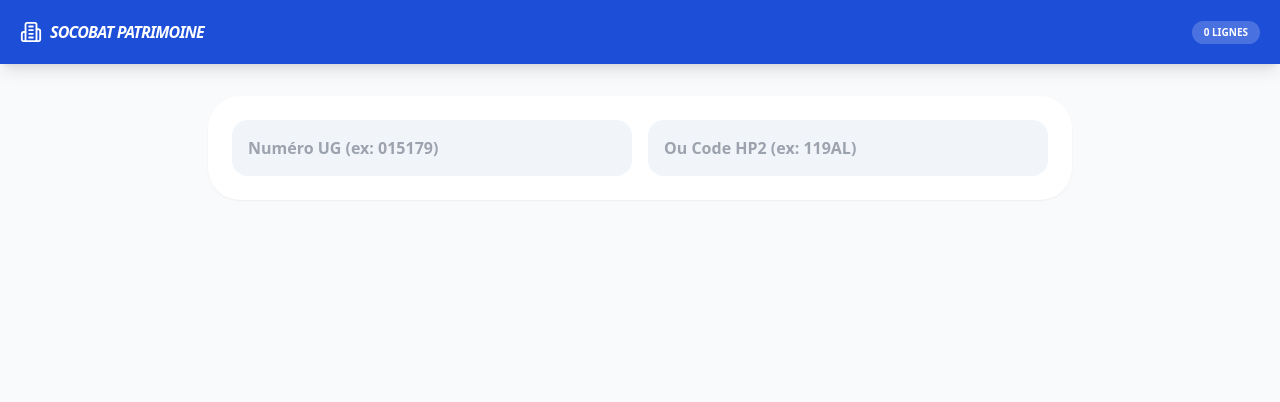
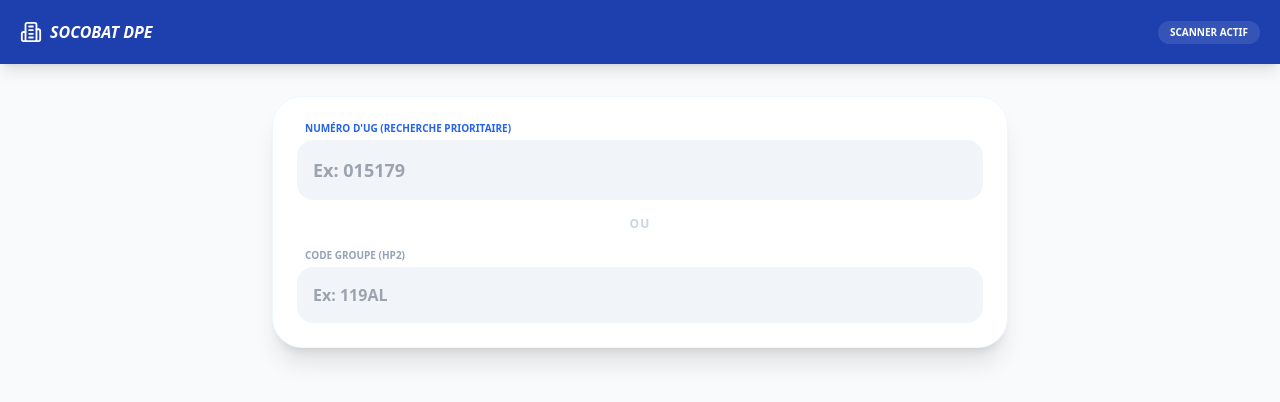
Before and after one commit to Jeb0512/socobat-patrimoine-PH, a React (Create React App) app: page / in a window 1280 px wide. Shown: the top 402 px of the page. Built offline with nearby package versions, Linux system fonts and the light colour scheme; no server answers.

Commit message:
Update App.js

```diff
--- a/src/App.js
+++ b/src/App.js
@@ -10,11 +10,11 @@ const FICHIERS_EXCEL = [
   "5 - panneaux solaires_novembre 2024.xlsx"
 ];
 
-// Force le format 6 caractères (ex: 8856 -> 008856)
-const formatUG = (val) => {
-  let s = String(val || "").trim().replace(/\s/g, '');
+// Nettoyage et formatage strict (ex: " 15179 " -> "015179")
+const normalize = (val) => {
+  let s = String(val || "").trim().toUpperCase().replace(/\s/g, '');
   if (/^\d+$/.test(s) && s.length < 6) return s.padStart(6, '0');
-  return s.toUpperCase();
+  return s;
 };
 
 export default function App() {
@@ -32,8 +32,10 @@ export default function App() {
           const ab = await res.arrayBuffer();
           const wb = XLSX.read(ab, { type: 'array' });
           wb.SheetNames.forEach(sn => {
-            const json = XLSX.utils.sheet_to_json(wb.Sheets[sn], { defval: "" });
-            all.push(...json.map(r => ({ ...r, _F: f })));
+            // Lecture brute (header: 1) pour accéder aux colonnes par index numérique
+            const rows = XLSX.utils.sheet_to_json(wb.Sheets[sn], { header: 1, defval: "" });
+            // On transforme en objet mais on garde une trace de l'index des colonnes
+            all.push(...rows.map(r => ({ _RAW_ARRAY: r, _F: f })));
           });
         } catch (e) { console.error(e); }
       }
@@ -44,120 +46,141 @@ export default function App() {
   }, []);
 
   const result = useMemo(() => {
-    const sU = formatUG(search.ug);
+    const sU = normalize(search.ug);
     const sH = search.hp2.trim().toUpperCase();
     if (!sU && !sH) return null;
 
-    // 1. Trouver l'UG et son groupe associé (Fichier 4)
-    let ugData = null;
-    let currentHP2 = sH;
+    let targetHP2 = sH;
+    let targetUGRow = null;
 
+    // 1. RECHERCHE DE L'UG (Scan de toutes les colonnes de tous les fichiers)
     if (sU) {
-      ugData = data.find(r => formatUG(r['N° UG'] || r['UG']) === sU);
-      if (ugData) {
-        // On récupère le HP2 en colonne B (souvent 'GROUPE (HP2)')
-        currentHP2 = String(ugData['GROUPE (HP2)'] || ugData['CODE_SITE'] || "").trim().toUpperCase();
+      targetUGRow = data.find(r =>
+        r._RAW_ARRAY.some(cell => normalize(cell) === sU)
+      );
+      if (targetUGRow) {
+        // Si trouvé, on cherche le HP2 sur la même ligne (souvent Col B = index 1)
+        targetHP2 = normalize(targetUGRow._RAW_ARRAY[1] || targetHP2);
       }
     }
 
-    if (!currentHP2) return null;
+    if (!targetHP2) return null;
 
-    // 2. Calculer la somme SHA du groupe (Fichier 4 - Colonne L)
-    const totalSHA = data
-      .filter(r => r._F.includes("4") && String(r['GROUPE (HP2)'] || r['GROUPE'] || "").trim().toUpperCase() === currentHP2)
-      .reduce((acc, r) => {
-        const val = parseFloat(String(r['SURFACE HABITABLE (SHA)'] || r['SHA'] || 0).replace(',', '.'));
-        return acc + (isNaN(val) ? 0 : val);
-      }, 0);
+    // 2. CALCUL DE LA SOMME (Fichier 4 uniquement)
+    // On cible le fichier 4, on cherche targetHP2 en Col B (index 1) et on somme Col L (index 11)
+    const rowsFile4 = data.filter(r => r._F.toLowerCase().includes("ug surfaces") || r._F.includes("4"));
 
-    // 3. Récupérer les infos techniques
-    const groupRows = data.filter(r => String(r['GROUPE (HP2)'] || r['HP2'] || "").trim().toUpperCase() === currentHP2);
+    let sumSHA = 0;
+    rowsFile4.forEach(r => {
+      const rowHP2 = normalize(r._RAW_ARRAY[1]); // Colonne B
+      if (rowHP2 === targetHP2) {
+        const val = parseFloat(String(r._RAW_ARRAY[11]).replace(',', '.')); // Colonne L
+        if (!isNaN(val)) sumSHA += val;
+      }
+    });
 
-    const findInfo = (keys) => {
+    // 3. INFOS TECHNIQUES (Scan large)
+    const groupRows = data.filter(r => r._RAW_ARRAY.some(cell => normalize(cell) === targetHP2));
+
+    const findInfo = (terms) => {
       for (const r of groupRows) {
-        for (const k of Object.keys(r)) {
-          if (keys.some(tk => k.toUpperCase().includes(tk))) {
-            const v = String(r[k]).trim();
-            if (v && v !== "0" && v !== "N/A") return v;
-          }
+        const lineStr = r._RAW_ARRAY.join(" ").toUpperCase();
+        if (terms.some(t => lineStr.includes(t))) {
+          // On cherche une cellule qui n'est pas le code HP2 lui-même
+          return r._RAW_ARRAY.find(cell =>
+            cell && cell !== targetHP2 && String(cell).length > 3
+          ) || "N/C";
         }
       }
       return "N/C";
     };
 
     return {
-      hp2: currentHP2,
-      nom: findInfo(["NOM", "LIBELLE"]),
-      adr: findInfo(["ADRESSE", "RUE"]),
-      shaUG: ugData ? (ugData['SURFACE HABITABLE (SHA)'] || ugData['SHA'] || "N/A") : null,
-      shaTotal: totalSHA.toFixed(2),
-      equip: findInfo(["EQUIPEMENT", "CHAUFFAGE"]),
-      nrj: findInfo(["ENERGIE", "COMBUSTIBLE"]),
-      solaire: groupRows.some(r => r._F.includes("panneaux"))
+      hp2: targetHP2,
+      nom: findInfo(["ALSACE", "AUBERVILLIERS", "SOLIDARI", "NOM"]),
+      adr: findInfo(["RUE", "AVENUE", "BOULEVARD", "ADRESSE"]),
+      shaUG: targetUGRow ? (targetUGRow._RAW_ARRAY.find(cell => !isNaN(parseFloat(cell)) && cell > 5) || "N/A") : null,
+      shaTotal: sumSHA.toFixed(2),
+      equip: findInfo(["CHAUDIERE", "ECHANGEUR", "CPCU", "GAZ", "EQUIPEMENT"]),
+      nrj: findInfo(["CPCU", "GAZ", "ELECTRICITE", "ENERGIE"])
     };
   }, [data, search]);
 
   return (
-    <div className="min-h-screen bg-slate-50 text-slate-900 pb-20">
-      <header className="bg-blue-700 p-5 shadow-lg flex justify-between items-center text-white">
-        <div className="flex items-center gap-2 font-black uppercase tracking-tighter italic">
-          <Building2 size={22} /> Socobat Patrimoine
+    <div className="min-h-screen bg-slate-50 text-slate-900 pb-20 font-sans">
+      <header className="bg-blue-800 p-5 shadow-lg flex justify-between items-center text-white">
+        <div className="flex items-center gap-2 font-black uppercase italic">
+          <Building2 size={22} /> Socobat DPE
         </div>
-        <div className="text-[10px] font-bold bg-white/20 px-3 py-1 rounded-full uppercase">{data.length} LIGNES</div>
+        <div className="text-[10px] font-bold bg-white/10 px-3 py-1 rounded-full uppercase">Scanner Actif</div>
       </header>
 
-      <main className="max-w-4xl mx-auto px-4 pt-8">
-        <div className="bg-white p-6 rounded-[32px] shadow-sm mb-8 flex flex-col md:flex-row gap-4">
+      <main className="max-w-3xl mx-auto px-4 pt-8">
+        <div className="bg-white p-6 rounded-[30px] shadow-xl mb-8 flex flex-col gap-4 border border-blue-50">
+          <div>
+            <label className="text-[10px] font-black text-blue-600 uppercase mb-1 block ml-2">Numéro d'UG (Recherche prioritaire)</label>
             <input
-            placeholder="Numéro UG (ex: 015179)"
-            className="flex-1 p-4 bg-slate-100 rounded-2xl outline-none focus:ring-2 focus:ring-blue-500 font-bold text-blue-600"
+              placeholder="Ex: 015179"
+              className="w-full p-4 bg-slate-100 rounded-2xl outline-none focus:ring-2 focus:ring-blue-500 font-bold text-lg"
               onChange={e => setSearch({...search, ug: e.target.value})}
             />
+          </div>
+          <div className="text-center text-slate-300 font-bold text-xs uppercase tracking-widest">OU</div>
+          <div>
+            <label className="text-[10px] font-black text-slate-400 uppercase mb-1 block ml-2">Code Groupe (HP2)</label>
             <input
-            placeholder="Ou Code HP2 (ex: 119AL)"
-            className="flex-1 p-4 bg-slate-100 rounded-2xl outline-none focus:ring-2 focus:ring-blue-500 font-bold"
+              placeholder="Ex: 119AL"
+              className="w-full p-4 bg-slate-100 rounded-2xl outline-none focus:ring-2 focus:ring-blue-500 font-bold"
               onChange={e => setSearch({...search, hp2: e.target.value})}
             />
           </div>
+        </div>
 
-        {loading ? <div className="text-center py-20 animate-pulse text-slate-400 font-bold uppercase text-xs">Analyse des fichiers...</div> : result && (
-          <div className="bg-white rounded-[40px] shadow-xl overflow-hidden border-b-8 border-b-blue-700">
+        {!loading && result && (
+          <div className="bg-white rounded-[40px] shadow-2xl overflow-hidden border border-slate-100">
             <div className="p-8">
-              <div className="flex gap-2 mb-4">
-                <span className="bg-slate-900 text-white text-[9px] font-black px-2 py-1 rounded">GROUPE: {result.hp2}</span>
-                {result.solaire && <span className="bg-orange-500 text-white text-[9px] font-black px-2 py-1 rounded uppercase flex items-center gap-1"><Sun size={10}/> Solaire</span>}
+              <div className="flex justify-between items-start mb-6">
+                <span className="bg-slate-900 text-white text-[10px] font-black px-3 py-1 rounded-lg uppercase">HP2: {result.hp2}</span>
+                <span className="text-blue-600 font-black text-[10px] uppercase tracking-widest">Résultat trouvé</span>
               </div>
-              <h2 className="text-2xl font-black uppercase mb-8">{result.nom}</h2>
 
-              <div className="grid md:grid-cols-2 gap-8 pt-6 border-t">
-                <div className="space-y-6">
-                  <div className="flex gap-3 text-slate-600 font-bold text-sm"><MapPin size={18} className="text-blue-600"/> {result.adr}</div>
-                  <div className="bg-blue-600 text-white p-6 rounded-[30px] shadow-lg">
-                    <p className="text-[9px] font-black uppercase opacity-60 border-b border-white/20 pb-2 mb-4 flex items-center gap-2"><ClipboardCheck size={14}/> Synthèse Surfaces (SHA)</p>
-                    <div className="flex justify-between items-center mb-4 bg-white/10 p-3 rounded-xl">
-                      <p className="text-[10px] font-bold uppercase">Logement {search.ug}</p>
-                      <p className="text-2xl font-black">{result.shaUG} m²</p>
+              <h2 className="text-2xl font-black uppercase mb-2 leading-tight">{result.nom}</h2>
+              <p className="flex items-center gap-2 text-slate-500 font-bold text-sm mb-8"><MapPin size={16} /> {result.adr}</p>
+
+              <div className="grid gap-6">
+                {/* BLOC SURFACES */}
+                <div className="bg-blue-600 text-white p-8 rounded-[35px] shadow-lg shadow-blue-200">
+                  <div className="flex items-center gap-2 mb-6 opacity-80 border-b border-white/20 pb-2 uppercase text-[10px] font-black">
+                    <ClipboardCheck size={18}/> Données Surfaces HabitaBles (SHA)
                   </div>
-                    <div className="flex justify-between items-center px-2">
+                  <div className="flex justify-between items-center mb-6">
+                    <p className="text-xs font-bold uppercase tracking-widest text-blue-100">Surface Logement (UG)</p>
+                    <p className="text-3xl font-black">{result.shaUG} m²</p>
+                  </div>
+                  <div className="flex justify-between items-center pt-4 border-t border-white/10">
                     <div className="flex items-center gap-2">
-                        <Calculator size={14} className="opacity-50"/>
-                        <p className="text-[10px] font-bold uppercase tracking-widest">Total HP2 (Somme Col L)</p>
+                      <Calculator size={16} className="text-blue-200"/>
+                      <p className="text-xs font-bold uppercase tracking-widest text-blue-100">Total Groupe (Somme Col L)</p>
                     </div>
                     <p className="text-xl font-black">{result.shaTotal} m²</p>
                   </div>
                 </div>
-                </div>
+
+                {/* BLOC TECHNIQUE */}
                 <div className="bg-slate-50 p-6 rounded-[30px] border border-slate-100">
-                  <p className="text-[10px] font-black uppercase text-blue-600 mb-4 flex items-center gap-2"><Zap size={14}/> Technique</p>
-                  <p className="font-bold text-xs italic mb-4 text-slate-700">{result.equip}</p>
-                  <div className="pt-4 border-t flex justify-between font-black text-[10px] uppercase">
-                    <span className="text-slate-400">Énergie:</span> <span className="text-blue-600">{result.nrj}</span>
+                  <p className="text-[10px] font-black uppercase text-blue-600 mb-3 flex items-center gap-2"><Zap size={14}/> Équipement Technique</p>
+                  <p className="font-bold text-sm italic text-slate-700 leading-relaxed mb-4">{result.equip}</p>
+                  <div className="flex justify-between font-black text-[10px] uppercase pt-4 border-t border-slate-200">
+                    <span className="text-slate-400">Combustible</span>
+                    <span className="text-blue-600">{result.nrj}</span>
                   </div>
                 </div>
               </div>
             </div>
           </div>
         )}
+
+        {loading && <div className="text-center py-20 animate-pulse font-black text-slate-300 uppercase tracking-widest">Chargement des 7085 données...</div>}
       </main>
     </div>
   );
```
Lines whose indentation alone changed are shown as unchanged.
